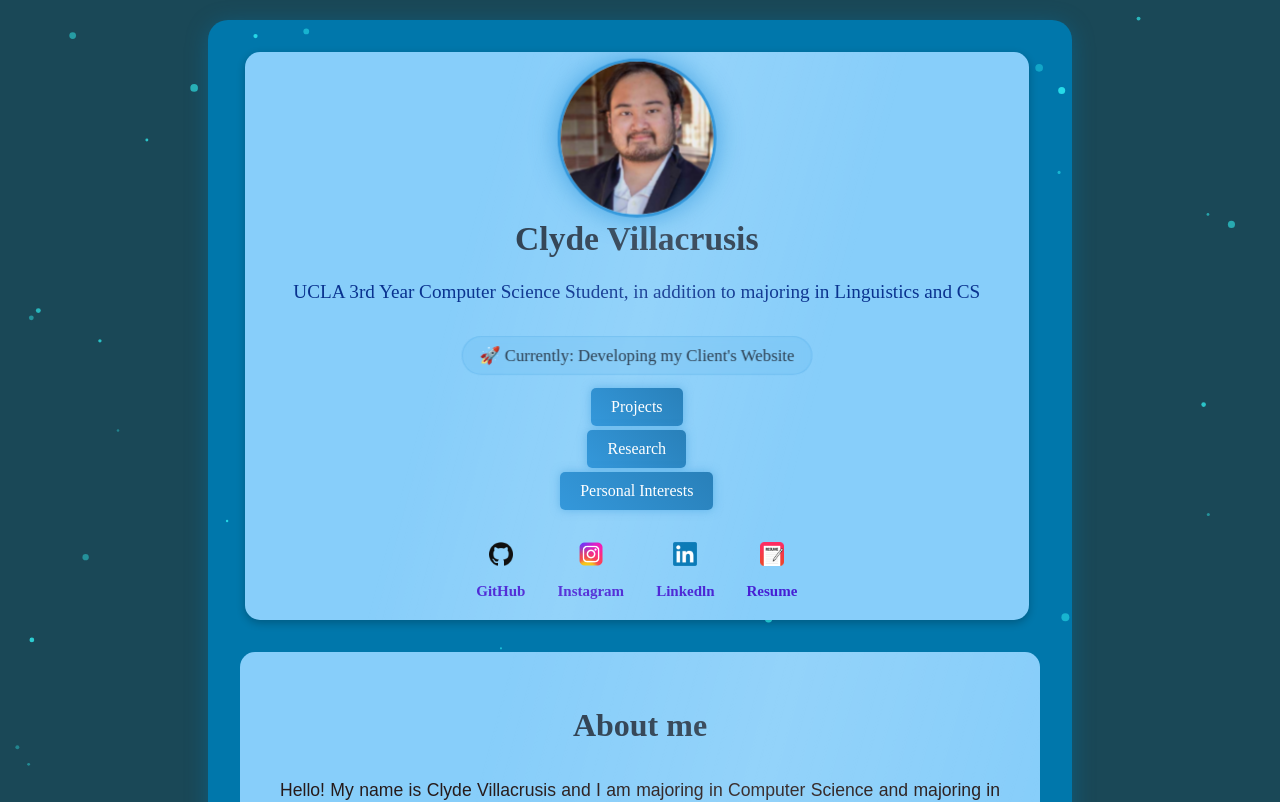
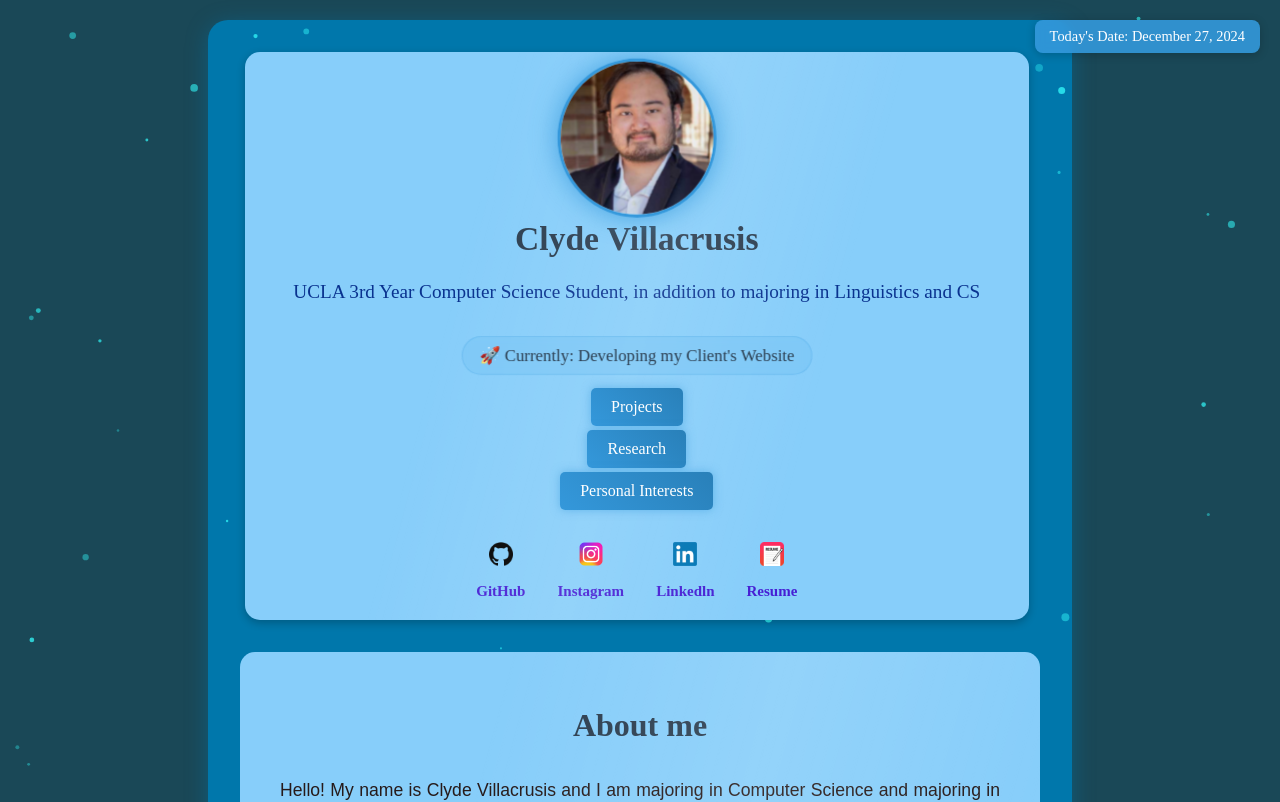
Before and after one commit to Clyde0513/portfolio, a Vue app: page / in a window 1280 px wide. Shown: the top 802 px of the page. Built offline with nearby package versions, Linux system fonts and the light colour scheme.

Commit message:
added a date functionality

```diff
--- a/src/components/mainCard.vue
+++ b/src/components/mainCard.vue
@@ -1,5 +1,5 @@
 <script setup>
-import { ref, onMounted } from 'vue';
+import { ref, onMounted, computed } from 'vue';
 import { config } from '../utils/envUtility';
 
 const error = ref(null);
@@ -43,6 +43,15 @@ const skills = [
   { name: 'C++', level: 50 },
   { name: 'Java', level: 50 }
 ];
+
+const formattedDate = computed(() => {
+  const today = new Date();
+  return today.toLocaleDateString('en-US', {
+    year: 'numeric',
+    month: 'long',
+    day: 'numeric'
+  });
+});
 
 onMounted(() => {
   // Animate achievement counters
@@ -138,6 +147,9 @@ const initParticles = () => {
 <template>
   <div class="wrapper">
     <canvas class="particles"></canvas>
+    <div class="last-updated">
+      Today's Date: {{ formattedDate }}
+    </div>
     <div class="main-container">
       <div class="container-one">
         <div class="profile">
@@ -638,6 +650,26 @@ img {
   animation: progressAnimation 1.5s ease-out forwards;
 }
 
+.last-updated {
+  position: fixed;
+  top: 20px;
+  right: 20px;
+  background: rgba(52, 152, 219, 0.9);
+  color: white;
+  padding: 8px 15px;
+  border-radius: 8px;
+  font-size: 0.9rem;
+  box-shadow: 0 2px 10px rgba(0, 0, 0, 0.2);
+  backdrop-filter: blur(5px);
+  animation: fadeIn 0.5s ease-in-out;
+  z-index: 1000;
+}
+
+@keyframes fadeIn {
+  from { opacity: 0; transform: translateY(-10px); }
+  to { opacity: 1; transform: translateY(0); }
+}
+
 @media only screen and (max-width: 950px) {
   .main-container {
     width: 95%;
```
